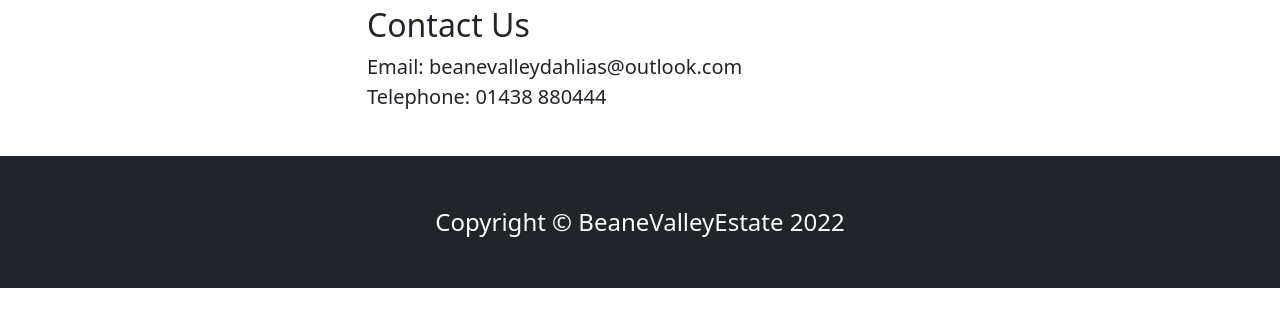
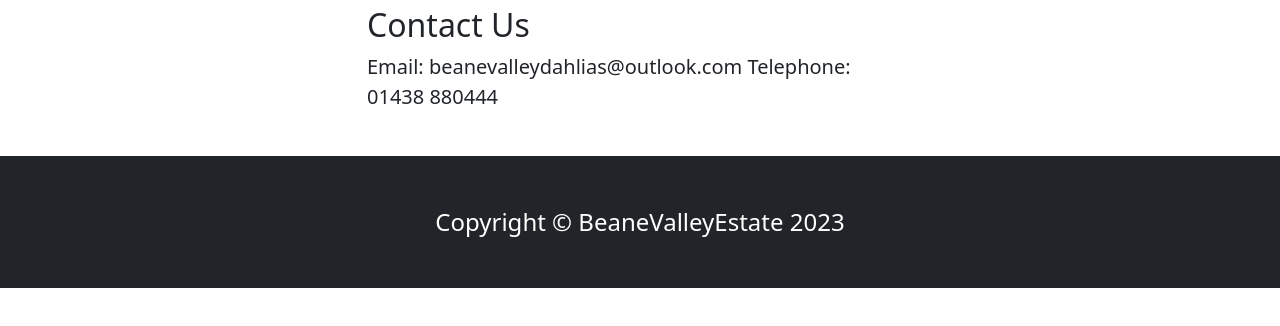
Before and after one commit to amylsmith31/amylsmith31.github.io, a plain HTML site: page contact.html in a window 1280 px wide. Shown: the part 234-560 px from the top of the page. Drawn offline with nearby package versions, Linux system fonts and the light colour scheme.

Commit message:
Update contact.html

```diff
--- a/contact.html
+++ b/contact.html
@@ -42,7 +42,6 @@
                     <div class="col-lg-6">
                         <h2>Contact Us</h2>
                         <p class="lead"><strong>Email:</strong> beanevalleydahlias@outlook.com
-                            <br>
                             <strong>Telephone:</strong> 01438 880444
                         </p>
 
@@ -54,7 +53,7 @@
 
         <!-- Footer-->
         <footer class="py-5 bg-dark">
-            <div class="container"><p class="m-0 text-center text-white">Copyright &copy; BeaneValleyEstate 2022</p></div>
+            <div class="container"><p class="m-0 text-center text-white">Copyright &copy; BeaneValleyEstate 2023</p></div>
         </footer>
         <!-- Bootstrap core JS-->
         <script src="https://cdn.jsdelivr.net/npm/bootstrap@5.1.3/dist/js/bootstrap.bundle.min.js"></script>
```
